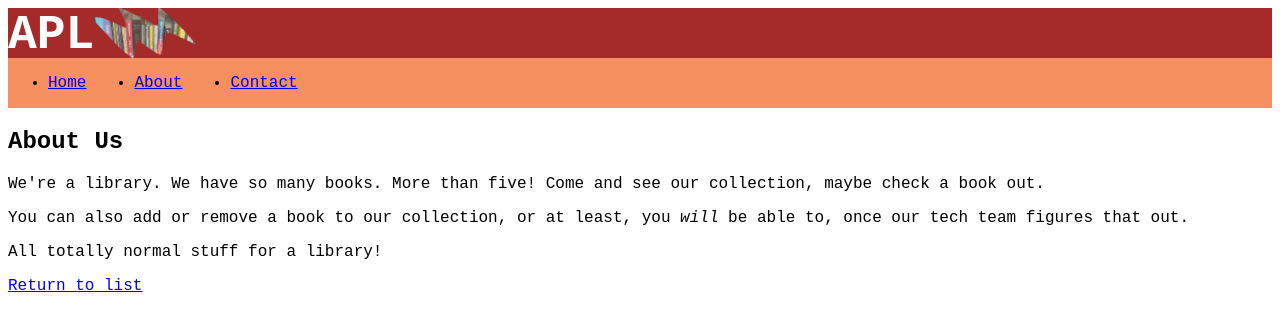
After one commit to alexgjohn/w3-weekend-homework, a Flask app: page /about in a window 1280 px wide. The commit adds this page. Shown: the top 331 px of the page. Run offline with Flask 3, Linux system fonts and the light colour scheme.

Commit message:
added extra pages and attempted more css

```diff
--- a/controllers/controller.py
+++ b/controllers/controller.py
@@ -30,3 +30,11 @@ def add_book():
 def remove(book_title):
     remove_book(book_title)
     return redirect('/our-books')
+
+@app.route('/about')
+def about():
+    return render_template('about.jinja', title="About Us")
+
+@app.route('/contact')
+def contact():
+    return render_template('contact.jinja', title="Contact Us")
--- a/static/style.css
+++ b/static/style.css
@@ -3,8 +3,26 @@ body {
 }
 
 header {
+    display: flex;
+    font-size: x-large;
     height: 50px;
     background-color: brown;
     color: #fff;
+    border: 0px;
+}
+header > h1 {
+    margin: 0;
+}
+/* header > img {
+    height: 20px;
+} */
 
+nav {
+    background-color: rgb(247, 144, 96);
+    display: flex;
 }
+
+nav > ul {
+    display: flex;
+    gap: 3rem;
+}
--- /dev/null
+++ b/templates/about.jinja
@@ -0,0 +1,21 @@
+{% extends "base.jinja" %}
+
+{% block content %}
+
+<h2> About Us </h2>
+
+<p>
+We're a library. We have so many books. More than five! Come and see our collection, maybe check a book out.
+</p>
+<p>
+You can also add or remove a book to our collection, or at least, you <i>will</i> be able to, once our tech team figures that out.
+</p>
+<p>
+All totally normal stuff for a library!
+</p>
+
+<p>
+    <a href="/our-books"> Return to list</a>
+</p>
+
+{% endblock%}
--- a/templates/base.jinja
+++ b/templates/base.jinja
@@ -9,7 +9,21 @@
 <body>
     <header>
         <h1> APL </h1>
+        <img src="img/bookshelf.png" alt="A beautiful bookshelf">
     </header>
+    <nav>
+        <ul>
+            <li>
+                <a href="/our-books">Home</a>
+            </li>
+            <li>
+                <a href="/about">About</a>
+            </li>
+            <li>
+                <a href="/contact">Contact</a>
+            </li>
+        </ul>
+    </nav>
     {% block content %}
 
     {% endblock %}
```
Also changed, not shown: templates/contact.jinja (added, +19 -0 lines), img/bookshelf.png (renamed from 20230421_180319.png), img/happy_reader.png (renamed from 20230421_180716.png).
